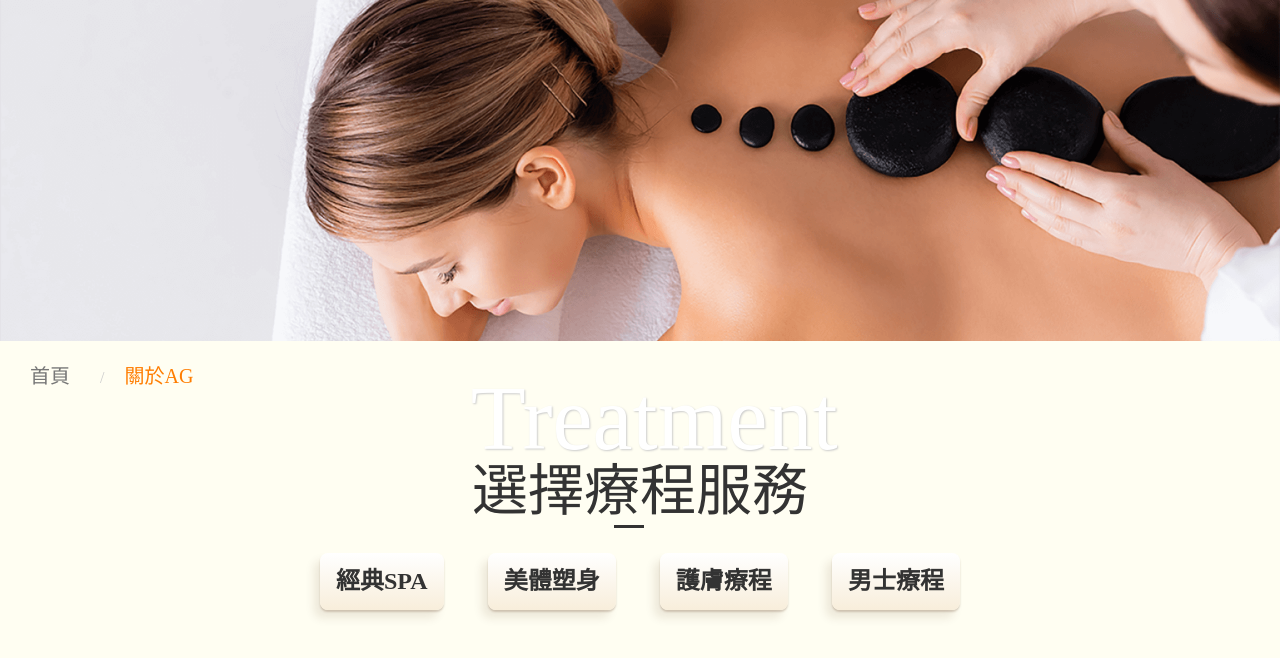
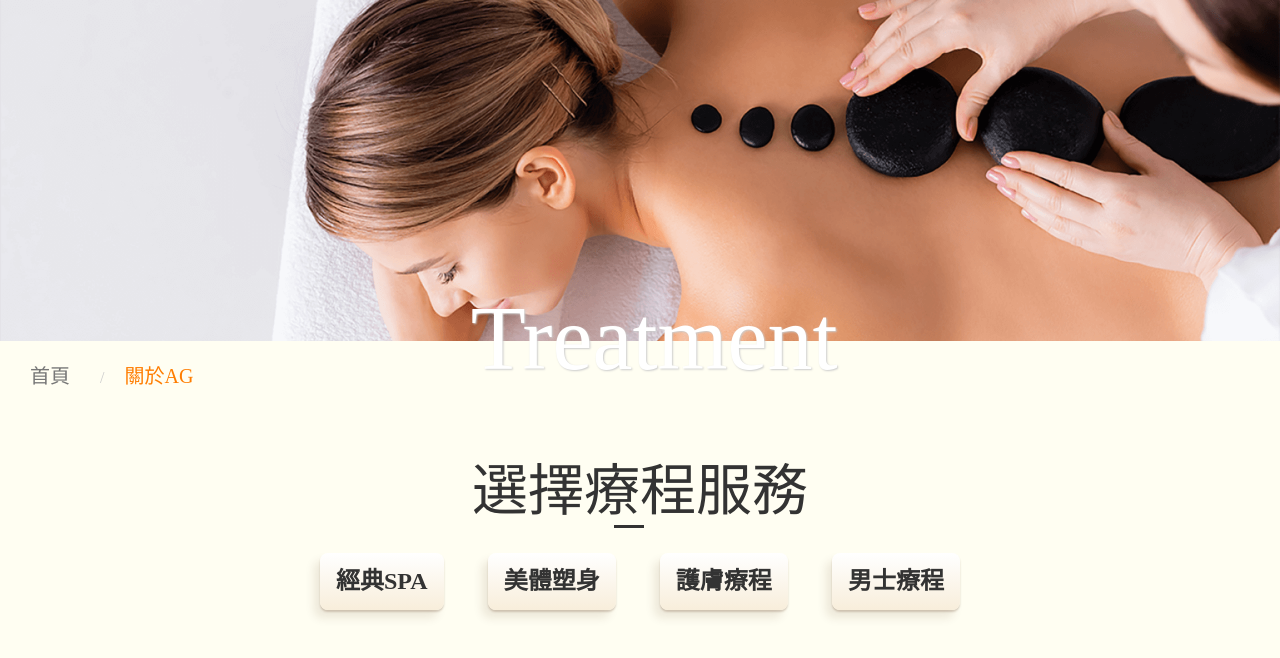
Before and after one commit to ericcai0814/18_web, a plain HTML site: page treatment_class.html in a window 1280 px wide. Shown: the part 81-739 px from the top of the page. Drawn offline with nearby package versions, Linux system fonts and the light colour scheme.

Commit message:
project_1114_01

```diff
--- a/css/03_treatment_class_style.css
+++ b/css/03_treatment_class_style.css
@@ -38,7 +38,7 @@ body{
     color: #fff;
 
     position: absolute;
-    top: 50%;
+    top: 40%;
     left: 36%;
 }
 
--- a/css/04_treatment_content_style.css
+++ b/css/04_treatment_content_style.css
@@ -29,7 +29,7 @@ body{
     color: #fff;
 
     position: absolute;
-    top: 49.5%;
+    top: 40%;
     left: 31%;
 }
 
```
Also changed, not shown: 5 other files.
